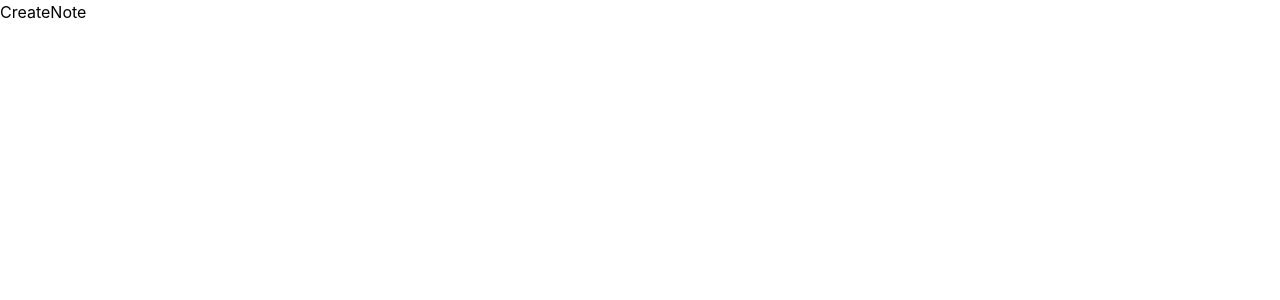
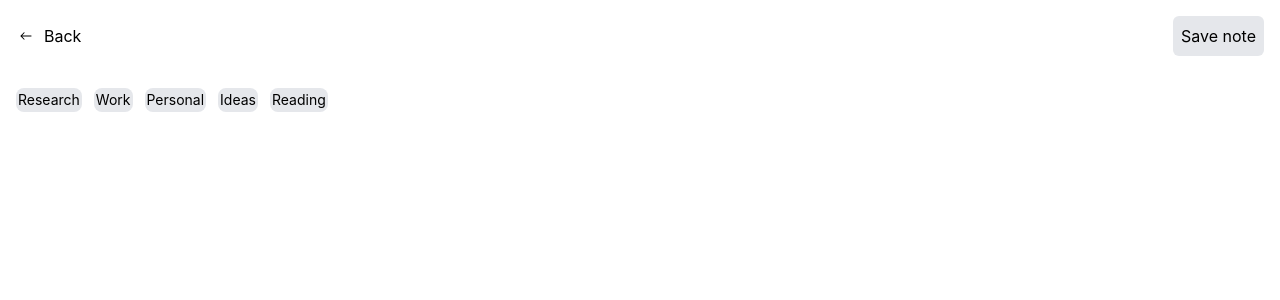
Before and after one commit to KC-Njoroge21/NOTING-APP, a React app in the folder frontend/: page /create in a window 1280 px wide. Shown: the top 300 px of the page. Built offline with nearby package versions, Linux system fonts and the light colour scheme; the HTML template or start-up script is replaced by a standard one.

Commit message:
Created the Create Header component and styled it

```diff
--- /dev/null
+++ b/frontend/src/components/CreateHeader.jsx
@@ -0,0 +1,29 @@
+import React from 'react'
+import { IoIosArrowRoundBack } from "react-icons/io";
+import { Link } from 'react-router-dom';
+
+const CreateHeader = () => {
+  return (
+    <header className='p-4 flex flex-col gap-8'>
+      <div className='flex justify-between items-center'>
+        <Link to={'/'}>
+          <button className='flex items-center gap-2 cursor-pointer '>
+          <IoIosArrowRoundBack size={20} />
+          Back
+        </button>
+        </Link>
+
+        <button className='bg-gray-200 p-2 rounded-md cursor-pointer'>Save note</button>
+      </div>
+      <div className='flex gap-3 '>
+        <button className='p-0.5 bg-gray-200 rounded-lg text-sm'>Research</button>
+        <button className='p-0.5 bg-gray-200  rounded-lg text-sm'>Work</button>
+        <button className='p-0.5 bg-gray-200  rounded-lg text-sm'>Personal</button>
+        <button className='p-0.5 bg-gray-200  rounded-lg text-sm'>Ideas</button>
+        <button className='p-0.5 bg-gray-200  rounded-lg text-sm'>Reading</button>
+      </div>
+    </header>
+  )
+}
+
+export default CreateHeader
--- a/frontend/src/components/HomeHeader.jsx
+++ b/frontend/src/components/HomeHeader.jsx
@@ -1,6 +1,7 @@
 import React from "react";
 import { CiSearch } from "react-icons/ci";
 import { GoPlus } from "react-icons/go";
+import { Link } from "react-router-dom";
 
 const HomeHeader = () => {
   return (
@@ -10,7 +11,9 @@ const HomeHeader = () => {
           <h4 className="text-sm">NOTES APP</h4>
           <h3 className="text-2xl font-semibold">Your notes</h3>
         </div>
-        <button className="bg-black gap-2 flex items-center p-2 text-white rounded-md font-semibold cursor-pointer text-md"><GoPlus className="font-semibold" /> New note</button>
+        <Link to={'/create'}>
+          <button className="bg-black gap-2 flex items-center p-2 text-white rounded-md font-semibold cursor-pointer text-md"><GoPlus className="font-semibold" /> New note</button>
+        </Link>
       </div>
       <div className="p-2 rounded-sm flex items-center bg-gray-200 gap-2">
         <CiSearch size={20} className="font-semibold" />
--- a/frontend/src/pages/CreateNote.jsx
+++ b/frontend/src/pages/CreateNote.jsx
@@ -1,8 +1,17 @@
 import React from 'react'
+import CreateHeader from '../components/CreateHeader'
 
 const CreateNote = () => {
   return (
-    <div>CreateNote</div>
+    <div>
+      <section>
+        <CreateHeader />
+      </section>
+
+      <section>
+
+      </section>
+    </div>
   )
 }
 
--- a/frontend/src/pages/Home.jsx
+++ b/frontend/src/pages/Home.jsx
@@ -10,7 +10,7 @@ const Home = () => {
       </section>
 
       <section>
-
+        Notes
       </section>
     </div>
   )
```
